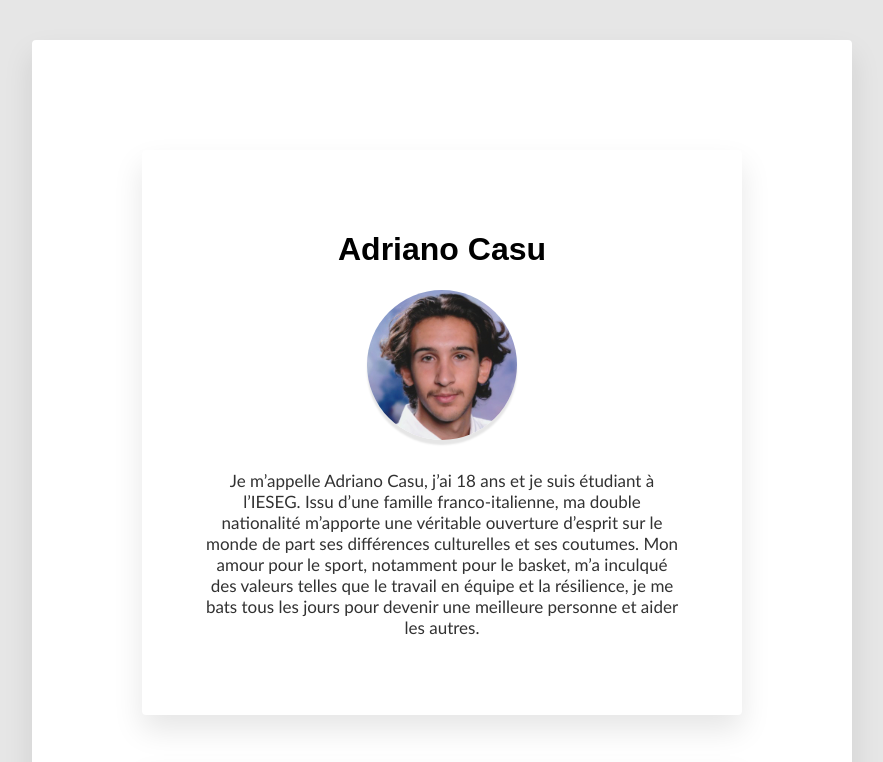
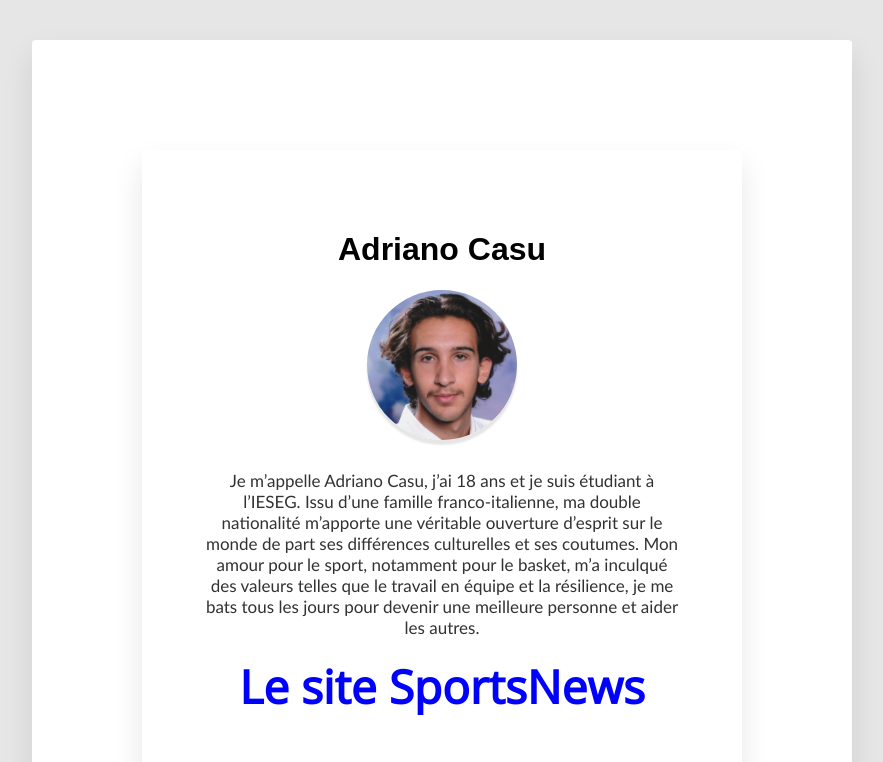
Before and after one commit to Adriano-Casu/my-profile, a plain HTML site: page index.html in a window 1280 px wide. Shown: the top 762 px of the page, without its empty margins (198-1081 px from the left). Drawn offline with nearby package versions, Linux system fonts and the light colour scheme.

Commit message:
Add files via upload

```diff
--- a/index.html
+++ b/index.html
@@ -20,7 +20,7 @@
 	<img src="images/profile-picture.jpg" alt="Adriano Casu">
 	<a href="profile.jpg"target="blank"></a>
 	<p>Je m’appelle Adriano Casu, j’ai 18 ans et je suis étudiant à l’IESEG. Issu d’une famille franco-italienne, ma double nationalité m’apporte une véritable ouverture d’esprit sur le monde de part ses différences culturelles et ses coutumes. Mon amour pour le sport, notamment pour le basket, m’a inculqué des valeurs telles que le travail en équipe et la résilience, je me bats tous les jours pour devenir une meilleure personne et aider les autres.</p>
-	<a href=""class="btn-blue"></a>
+	<a href="#"class="btn-blue"> Le site SportsNews</a>
    </div>
 
    <div class="card-white">
```
